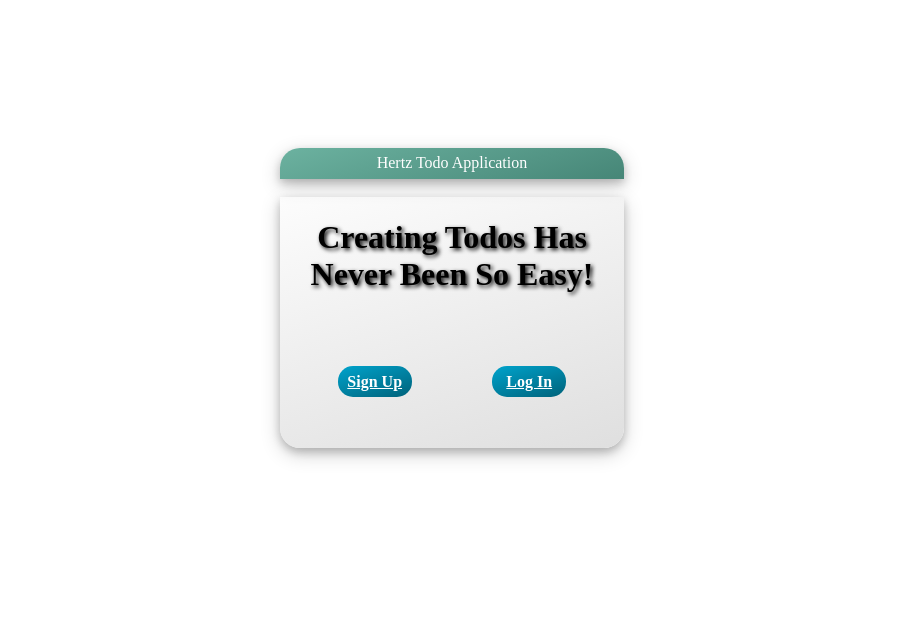
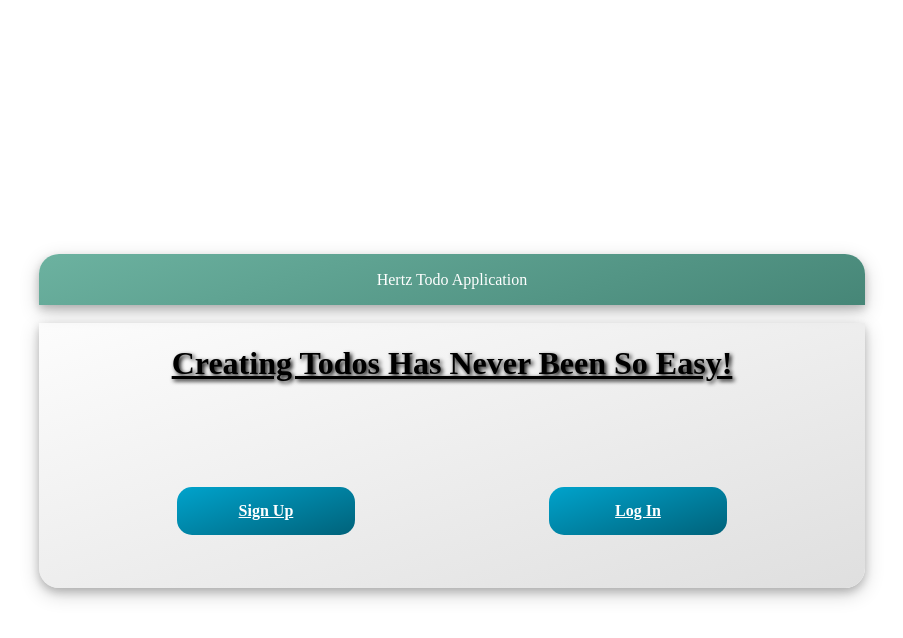
Before and after one commit to Brandonx1123/HertzInt, a React (Create React App) app in the folder client/: page / in a window 1280 px wide. Shown: the top 638 px of the page, without its empty margins (184-1087 px from the left). Built offline with nearby package versions, Linux system fonts and the light colour scheme.

Commit message:
some styling

```diff
--- a/client/src/App.js
+++ b/client/src/App.js
@@ -1,6 +1,5 @@
 import React from "react";
 import { BrowserRouter as Router, Routes, Route } from "react-router-dom";
-import "./App.css";
 // Component imports
 import LandingPage from "./components/landingPage.js";
 import Login from "./components/login.js";
--- a/client/src/components/dashboard.js
+++ b/client/src/components/dashboard.js
@@ -1,5 +1,5 @@
 import React from "react";
-import Form from "./form";
+import Todo from "./todo";
 import Header from "./header";
 import styled from "styled-components";
 
@@ -12,15 +12,18 @@ function Dashboard() {
   return (
     <DashboardContainer>
       <Header />
-      <Form user={authUser} />
+      <Todo user={authUser} />
     </DashboardContainer>
   );
 }
 
 const DashboardContainer = styled.section`
   display: flex;
+  flex-direction: column;
   justify-content: center;
-  width: 50%;
+  text-align: center;
+  width: 100%;
+  margin-top: 200px;
 `;
 
 export default Dashboard;
--- a/client/src/components/header.js
+++ b/client/src/components/header.js
@@ -1,6 +1,20 @@
-import React, { useState, useEffect } from 'react';
+import React from "react";
+import styled from "styled-components";
 
 export default function Header() {
-  const user = sessionStorage.getItem('username');
-  return <div>Hi {user}</div>;
+  const user = sessionStorage.getItem("username");
+  return <HeaderDiv>WELCOME BACK {user.toUpperCase()}</HeaderDiv>;
 }
+
+const HeaderDiv = styled.div`
+  margin: 0 auto;
+  text-align: center;
+  text-decoration: underline;
+  padding: 2%;
+  width: 80%;
+  color: white;
+  border-top-right-radius: 20px;
+  border-top-left-radius: 20px;
+  box-shadow: 0 4px 8px 0 rgba(0, 0, 0, 0.2), 0 6px 20px 0 rgba(0, 0, 0, 0.19);
+  background: linear-gradient(0.45turn, #6cb2a0, #468677);
+`;
--- a/client/src/components/landingPage.js
+++ b/client/src/components/landingPage.js
@@ -1,12 +1,11 @@
 import React from "react";
 import styled from "styled-components";
 import { Link } from "react-router-dom";
-import "./landingPage.css";
+import "../css/landingPage.css";
 
 function landingPage() {
   return (
     <div className="landingContainer">
-      <div className="mainContainer">
       <header>Hertz Todo Application</header>
       <br></br>
       <div className="infoContainer">
@@ -15,7 +14,6 @@ function landingPage() {
         <div className="linkContainer">
           <TopLink to="/register">Sign Up</TopLink>
           <TopLink to="/login">Log In</TopLink>
-          </div>
         </div>
       </div>
     </div>
--- a/client/src/components/login.js
+++ b/client/src/components/login.js
@@ -1,16 +1,12 @@
-import React, { useEffect, useState } from "react";
+import React, { useState } from "react";
 import axios from "axios";
 import { Link, useNavigate, Navigate } from "react-router-dom";
 import styled from "styled-components";
 import { SERVER } from "./constants";
-import "./formStyling.css";
-
-const initialFormValues = {
-  username: "",
-};
+import "../css/formStyling.css";
 
 function Login() {
-  const [form, setForm] = useState(initialFormValues);
+  const [form, setForm] = useState("");
   const push = useNavigate();
 
   const onChange = (evt) => {
@@ -40,11 +36,7 @@ function Login() {
           <h1>Sign In!</h1>
         </header>
         <section className="info">
-          <div>
-            <HomeLink>
-              <Link to="/">Todo-Home</Link>
-            </HomeLink>
-          </div>
+          <TopLink to="/">Todo-Home</TopLink>
 
           <label className="username">
             <h4>Username</h4>
@@ -82,8 +74,13 @@ const NotWith = styled.p`
   padding: 0 0 20px 0;
 `;
 
-const HomeLink = styled.p`
-  font-family: "Roboto", sans-serif;
+const TopLink = styled(Link)`
+  background: linear-gradient(0.45turn, #00a3cc, #00627a);
+  border-radius: 15px;
+  padding: 1%;
+  margin: 0 auto;
+  font-weight: 200;
+  color: white;
 `;
 
 export default Login;
--- a/client/src/components/register.js
+++ b/client/src/components/register.js
@@ -1,7 +1,7 @@
 import React, { useState, useEffect } from "react";
 import formSchema from "./formSchema";
 import * as yup from "yup";
-import "./formStyling.css";
+import "../css/formStyling.css";
 import axios from "axios";
 import { Link, useNavigate } from "react-router-dom";
 import styled from "styled-components";
--- a/client/src/components/viewTodo.js
+++ b/client/src/components/viewTodo.js
@@ -2,6 +2,7 @@ import { useState, useEffect } from "react";
 import axios from "axios";
 import { SERVER } from "./constants";
 import styled from "styled-components";
+import "../css/viewTodo.css";
 
 function ViewTodo({ todoText, isCompleted, user, id, fetchTodos }) {
   const [completed, setCompleted] = useState(isCompleted);
@@ -47,11 +48,12 @@ function ViewTodo({ todoText, isCompleted, user, id, fetchTodos }) {
     <div>
       <div>
         <input
+          id="inputBox"
           value={todoDescription}
           onChange={(e) => setTodoDescription(e.target.value)}
         ></input>
-        <label className="container">
-          Is Completed
+        <label className="completed">
+          Finished?
           <input
             type="checkbox"
             defaultChecked={completed}
--- a/client/src/components/formStyling.css
+++ b/client/src/css/formStyling.css
@@ -15,7 +15,7 @@ body {
   flex-wrap: wrap;
   flex-direction: column;
   justify-content: center;
-  width: 45%;
+  width: 60%;
   margin: 8% auto 0 auto;
 }
 header {
--- a/client/src/components/landingPage.css
+++ b/client/src/css/landingPage.css
@@ -1,34 +1,24 @@
-body {
-  justify-content: center;
-  margin-left: 0;
-}
 .landingContainer {
   display: flex;
   flex-wrap: wrap;
   flex-direction: column;
   justify-content: center;
-  width: 45%;
-  margin: 8% auto 0 auto;
+  width: 65%;
+  border-radius: 20px;
+  margin: 20% auto 0 auto;
 }
-.mainContainer {
-  display: flex;
-  flex-wrap: wrap;
-  flex-direction: column;
-  justify-content: center;
-  width: 60%;
-  margin: 8% auto 0 auto;
-}
+
 header {
   background: linear-gradient(0.45turn, #6cb2a0, #468677);
   color: white;
   border-top-right-radius: 20px;
   border-top-left-radius: 20px;
   text-align: center;
-  padding: 2%;
   box-shadow: 0 4px 8px 0 rgba(0, 0, 0, 0.2), 0 6px 20px 0 rgba(0, 0, 0, 0.19);
 }
 h1 {
   text-shadow: 2px 2px 4px black;
+  text-decoration: underline;
 }
 .infoContainer {
   background: linear-gradient(0.95turn, #dfdfdf, #f6f6f648);
@@ -43,6 +33,6 @@ h1 {
   display: flex;
   justify-content: center;
   margin: 5%;
-  padding-top: 5%;
+  padding-top: 3%;
   padding-bottom: 10%;
 }
--- /dev/null
+++ b/client/src/css/viewTodo.css
@@ -0,0 +1,4 @@
+input[type="checkbox"]:checked + label {
+  color: red;
+  text-decoration: line-through;
+}
```
Also changed, not shown: client/src/App.css (deleted), client/src/components/todo.js (renamed from client/src/components/form.js). Lines whose indentation alone changed are shown as unchanged.
